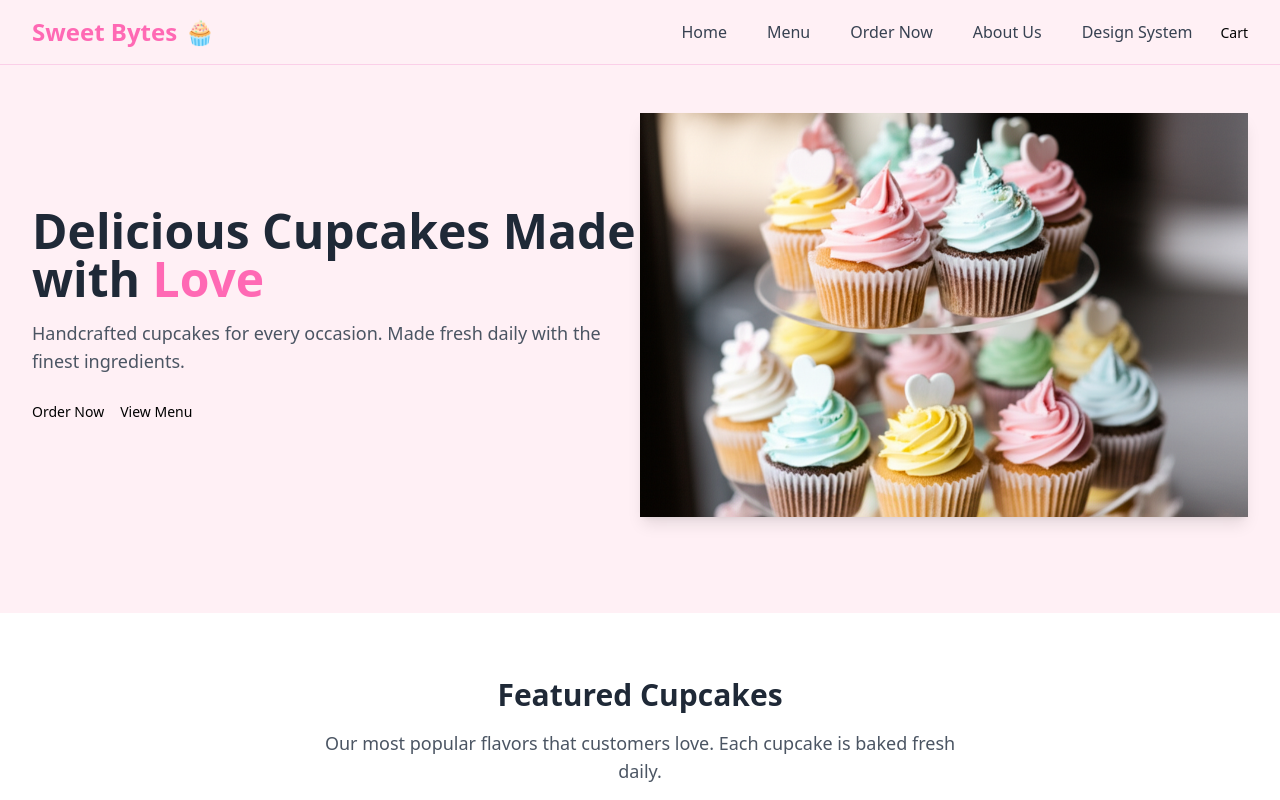
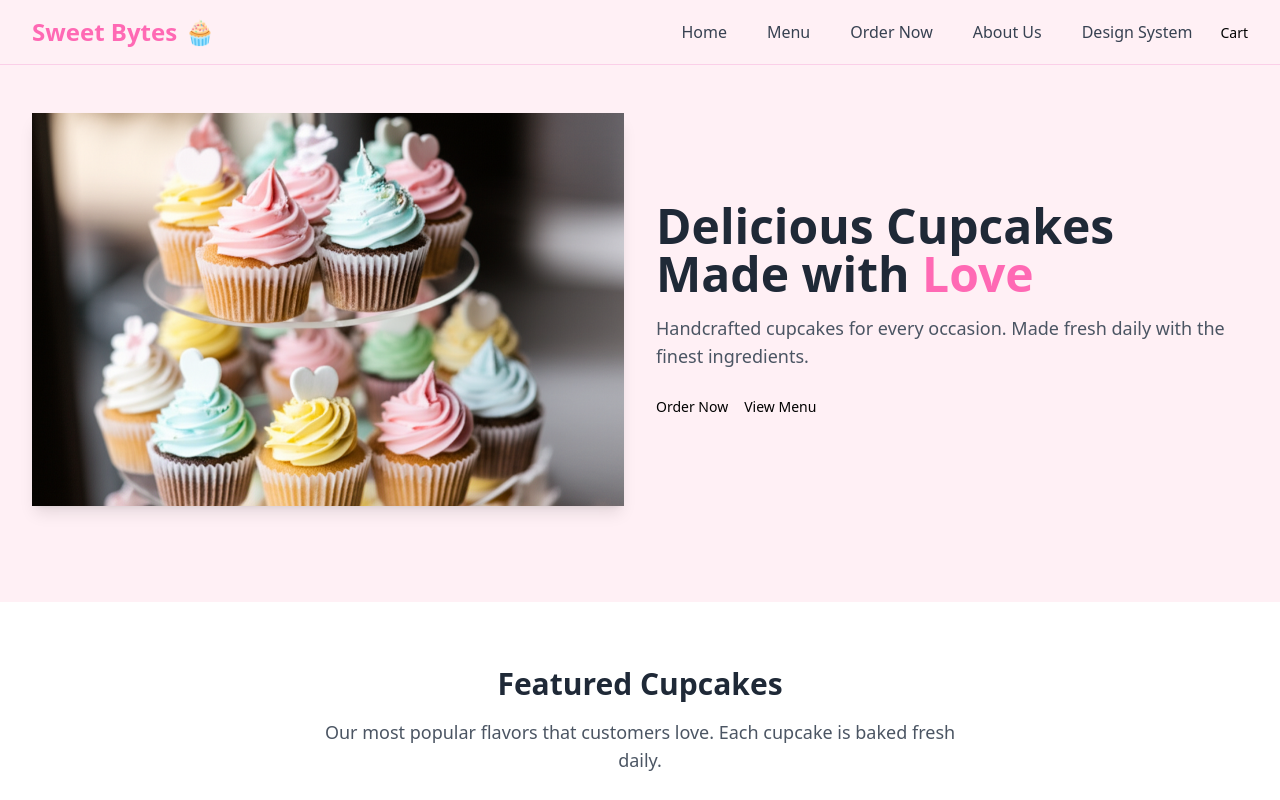
Before and after one commit to scott-bedard-ci/cupcakedesign, a Next.js app: page / in a window 1280 px wide. Shown: the top 800 px of the page. Built offline with nearby package versions, Linux system fonts and the light colour scheme.

Commit message:
Replace hero section HTML with HeroSection component
cgen-4b9eba957a474065b28a3c8c09129cb8

```diff
--- a/app/page.tsx
+++ b/app/page.tsx
@@ -54,41 +54,18 @@ export default function Home() {
   return (
     <div>
       {/* Hero Section */}
-      <section className="bg-[#FFF0F5] pt-8 pb-16 md:pt-12 md:pb-24">
-        <div className="max-w-7xl mx-auto px-4 sm:px-6 lg:px-8">
-          <div className="flex flex-col md:flex-row items-center">
-            <div className="md:w-1/2 mb-8 md:mb-0">
-              <h1 className="text-4xl md:text-5xl font-bold text-gray-800 mb-4">
-                Delicious Cupcakes Made with{" "}
-                <span className="text-[#FF69B4]">Love</span>
-              </h1>
-              <p className="text-lg text-gray-600 mb-6">
-                Handcrafted cupcakes for every occasion. Made fresh daily with
-                the finest ingredients.
-              </p>
-              <div className="flex flex-col sm:flex-row gap-4">
-                <Link href="/order">
-                  <Button variant="primary" size="large">
-                    Order Now
-                  </Button>
-                </Link>
-                <Link href="/menu">
-                  <Button variant="secondary" size="large">
-                    View Menu
-                  </Button>
-                </Link>
-              </div>
-            </div>
-            <div className="md:w-1/2">
-              <img
-                src="/cupcake-display.png"
-                alt="Assorted cupcakes"
-                className="rounded-lg shadow-lg"
-              />
-            </div>
-          </div>
-        </div>
-      </section>
+      <HeroSection
+        title="Delicious Cupcakes Made with"
+        subtitle="Love"
+        description="Handcrafted cupcakes for every occasion. Made fresh daily with the finest ingredients."
+        primaryButtonText="Order Now"
+        primaryButtonHref="/order"
+        secondaryButtonText="View Menu"
+        secondaryButtonHref="/menu"
+        imageSrc="/cupcake-display.png"
+        imageAlt="Assorted cupcakes"
+        imagePosition="left"
+      />
 
       {/* Featured Cupcakes */}
       <section className="py-16">
```
